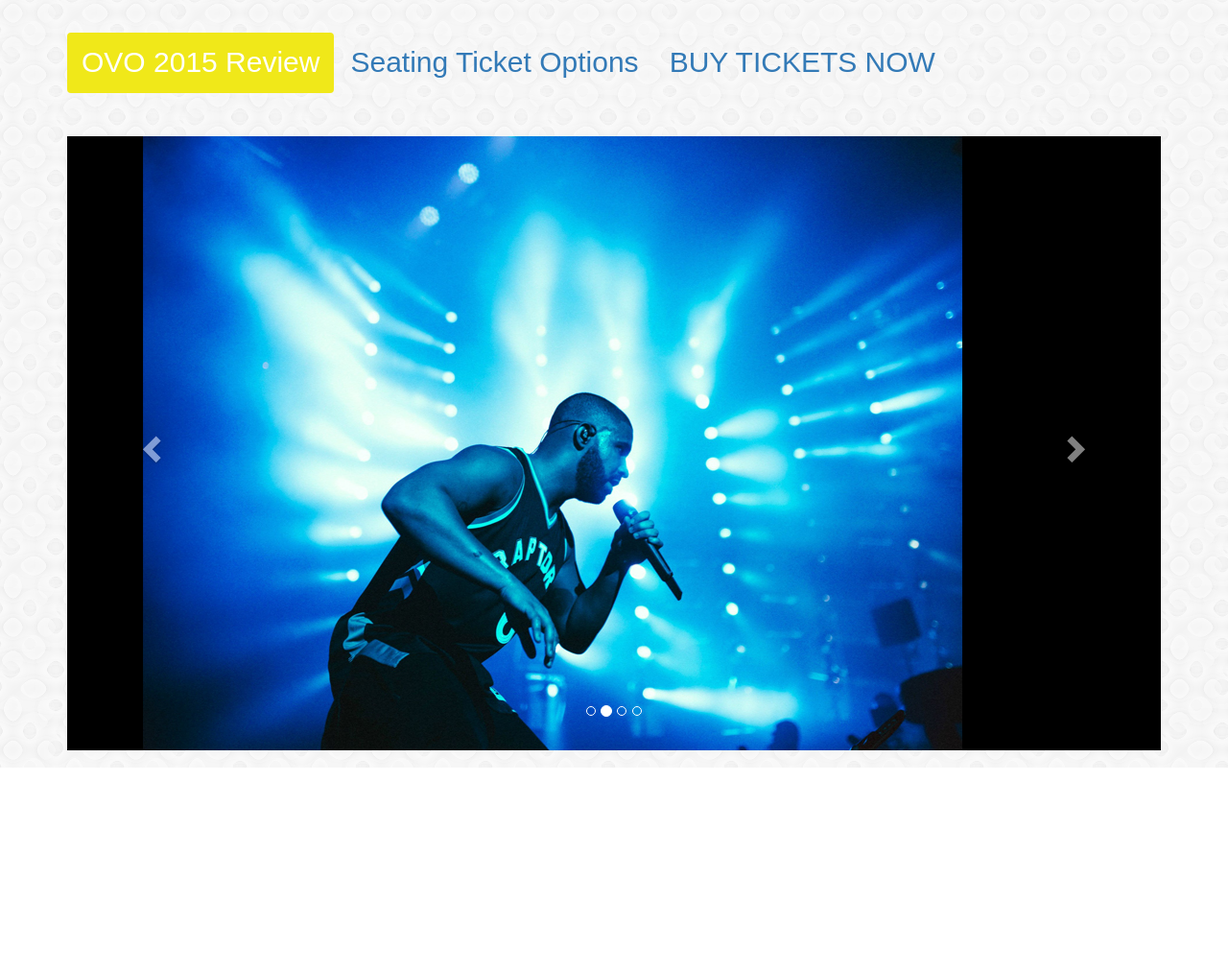
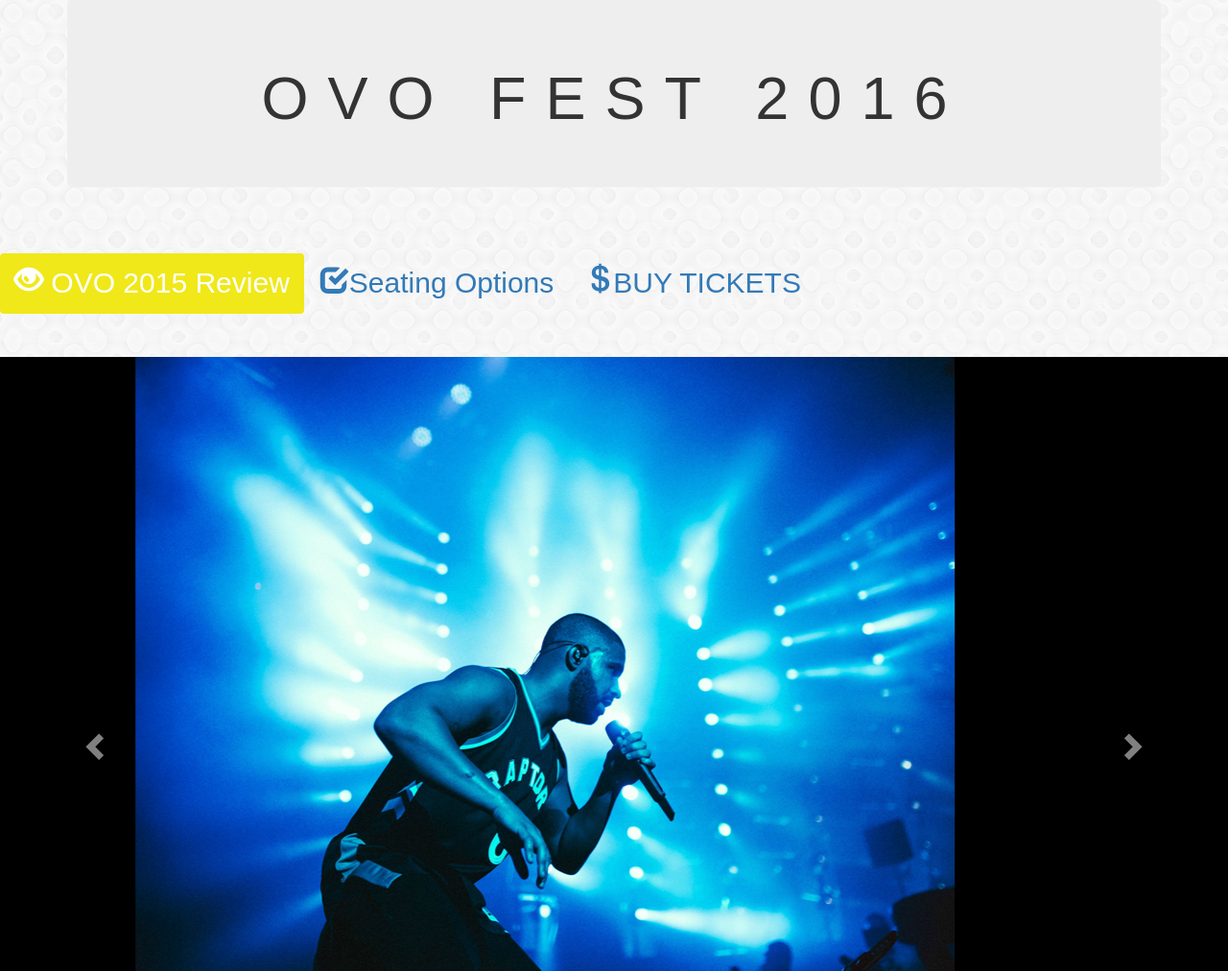
Before and after one commit to austinermes/austinermes.github.io, a plain HTML site: page otherprojects/finalProject/index.html in a window 1280 px wide. Shown: the top 1012 px of the page at 96% size. Before the commit the page ends 800 px from the top, so only its background shows below. Drawn offline with nearby package versions, Linux system fonts and the light colour scheme.

Commit message:
jumbotron

```diff
--- a/otherprojects/finalProject/index.html
+++ b/otherprojects/finalProject/index.html
@@ -22,13 +22,19 @@
 </head>
 
 <body>
+<div class="container">
+  <div class="jumbotron">
+    <h1>OVO FEST 2016</h1>
+  </div>
+</div>
+    <div class="container">
+        </div><ul class="nav nav-pills">
+             <li role="presentation" id="homePage" class="active"><a href="#"><span class="glyphicon glyphicon-eye-open"></span> OVO 2015 Review</a></li>
+            <li role="presentation" id="seeIceCreamPage"><a href="#"><span class="glyphicon glyphicon-check"></span>Seating Options</a></li>
+            <li role="presentation" id="orderPage"><a href="#"><span class="glyphicon glyphicon-usd"></span>BUY TICKETS</a></li>
+        </ul>
 
-    <div class="container">
-        <ul class="nav nav-pills">
-            <li role="presentation" id="homePage" class="active"><a href="#">OVO 2015 Review </a></li>
-            <li role="presentation" id="seeIceCreamPage"><a href="#">Seating Ticket Options  </a></li>
-            <li role="presentation" id="orderPage"><a href="#">BUY TICKETS NOW</a></li>
-        </ul>
+
 
         <!--all $.get will be put in pageContent-->
         <span id="pageContent"></span>
```
